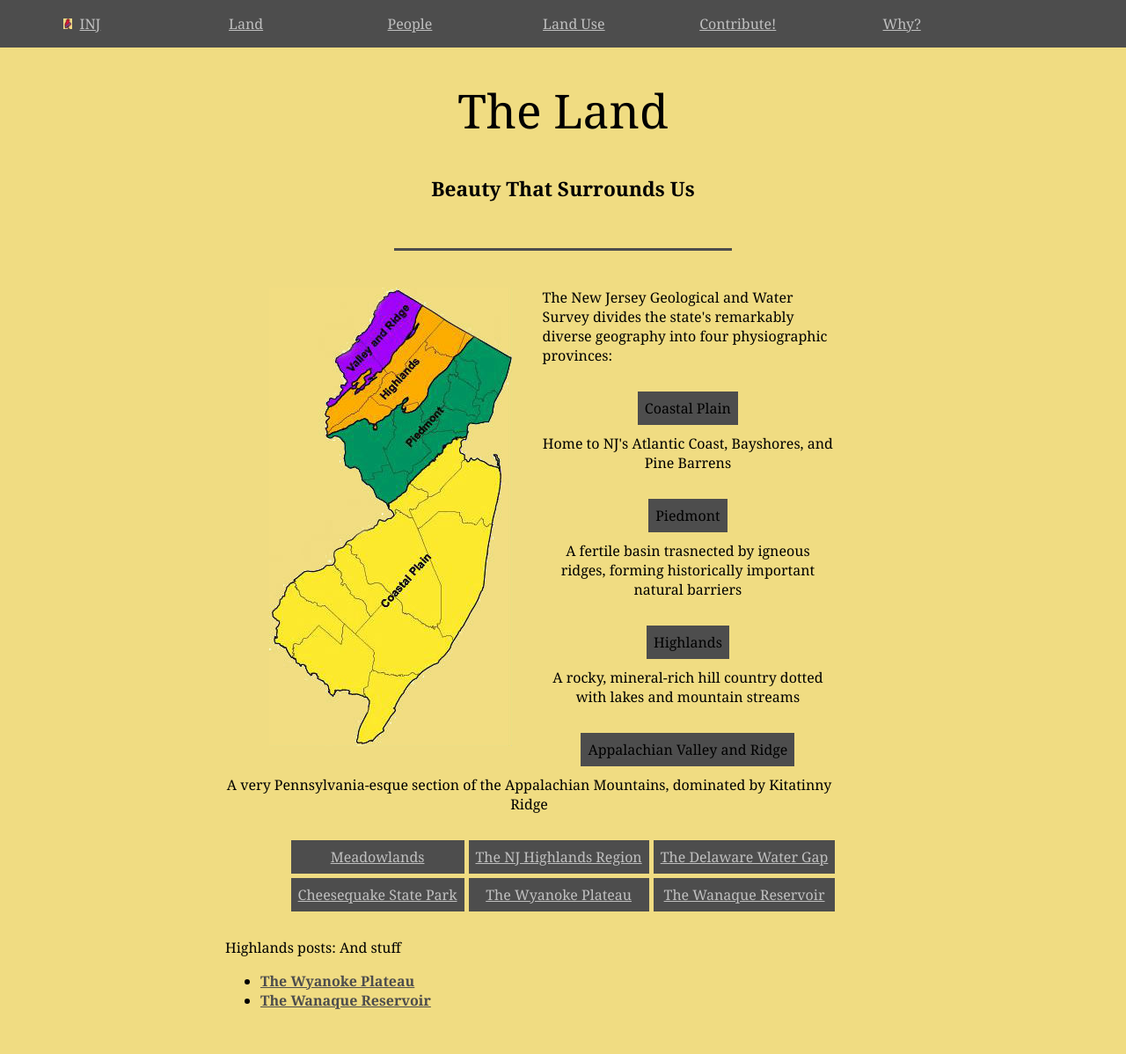
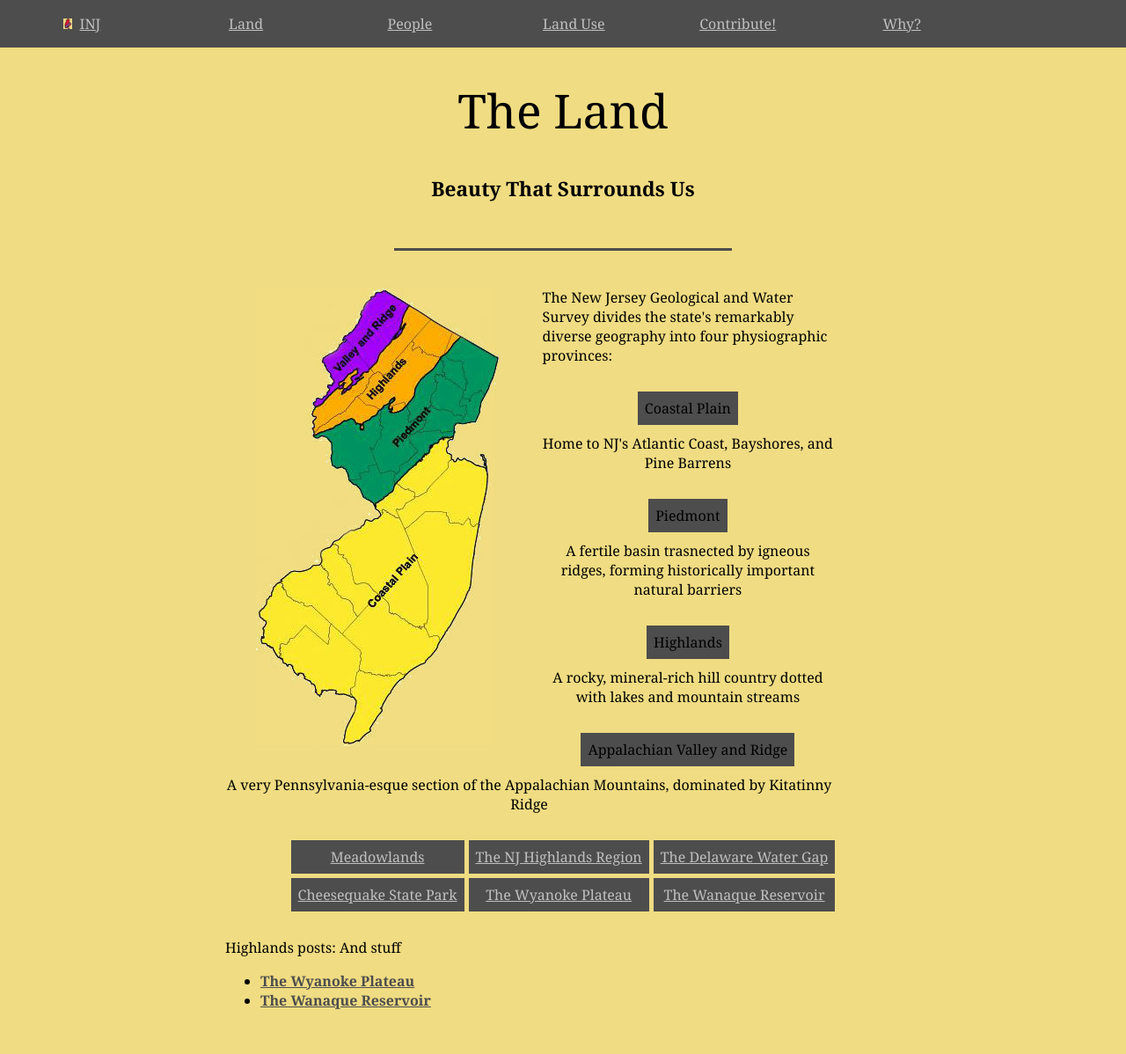
Before and after one commit to jonfried/oakafee.github.io, a Jekyll site: the page built from land.html, in a window 1280 px wide. Shown: the whole page at 88% size. Built offline with Jekyll 4.4.1, drawn with Linux system fonts in a browser that asks for light colours.

Commit message:
Update style.css

```diff
--- a/styles/style.css
+++ b/styles/style.css
@@ -137,7 +137,7 @@ div.map {
 }
 #land-map {
 	width: 45%;
-	margin-left: 15px;
+	margin-right: 15px;
 }
 img.land-use-map {
      max-width: 100%;
```
